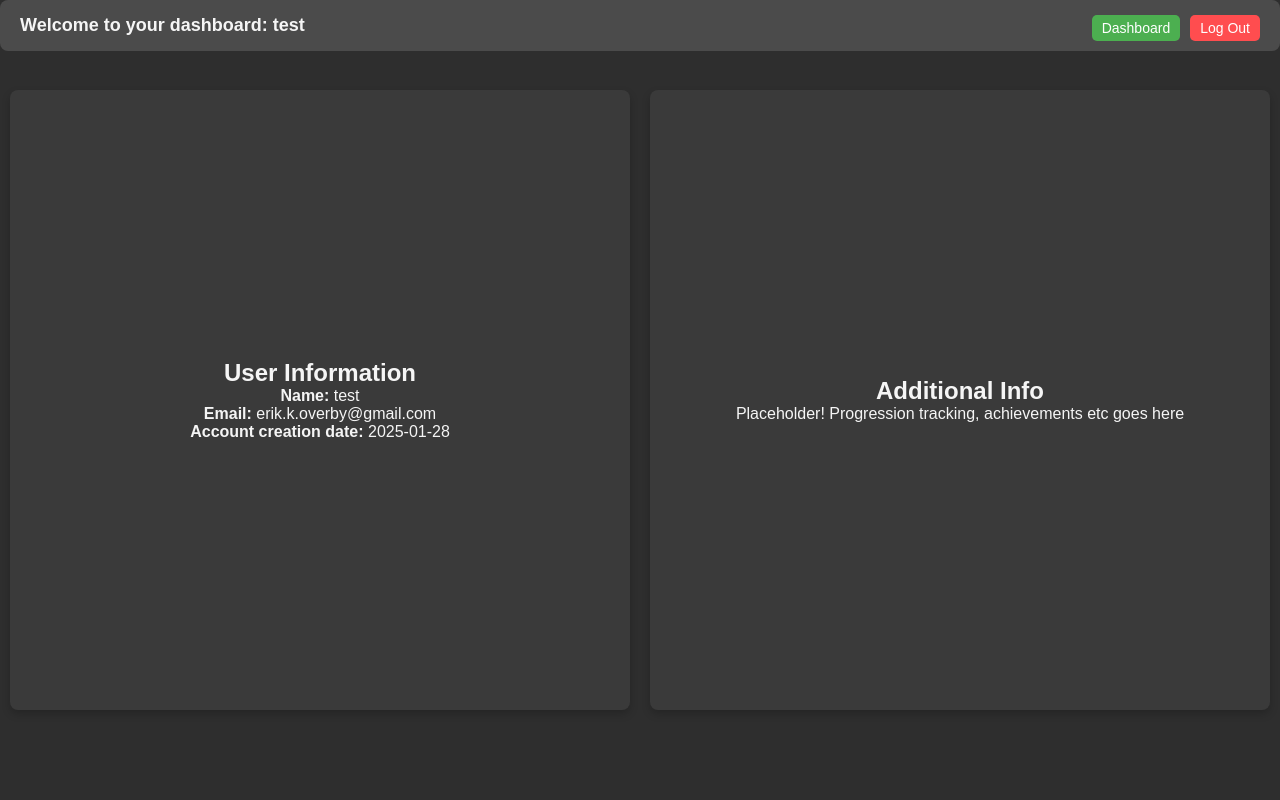
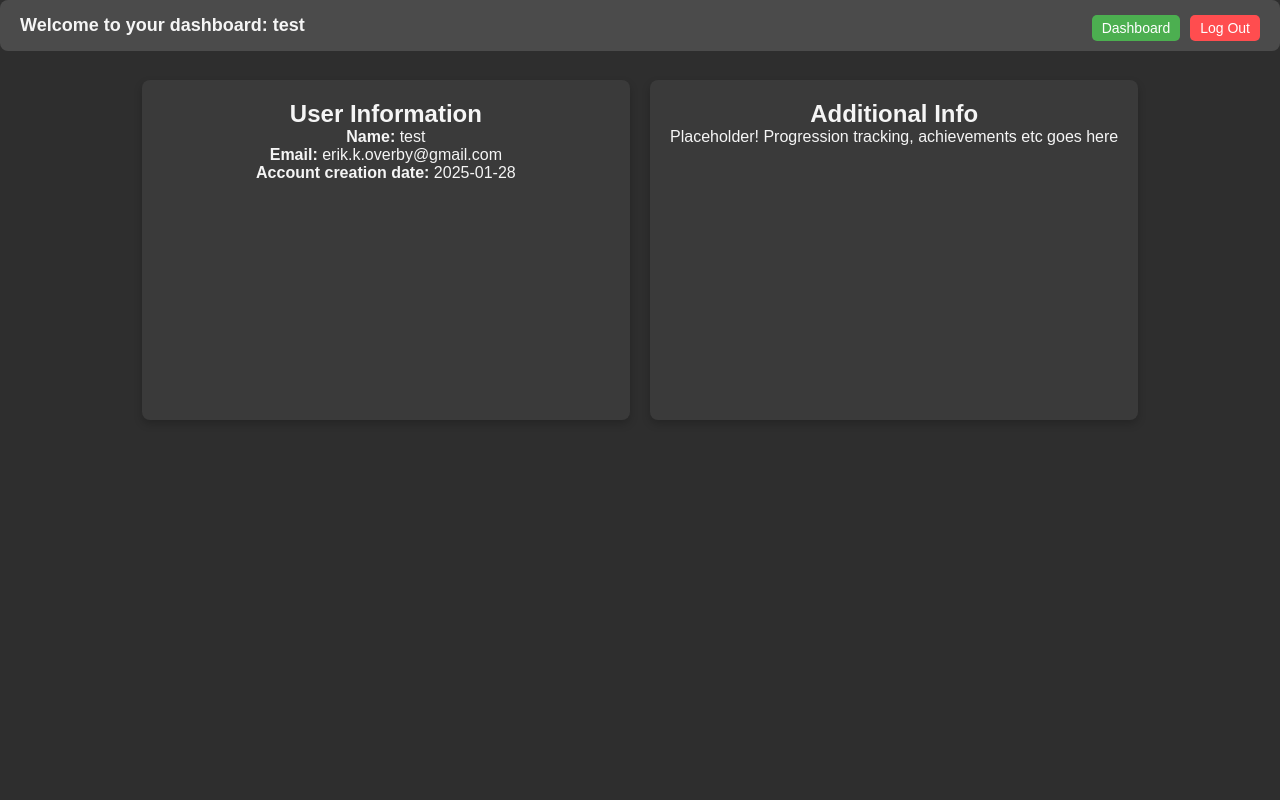
Before and after one commit to Erik0810/Ascend, a Flask app: page /profile in a window 1280 px wide. Run offline with Flask 3, Linux system fonts and the light colour scheme; a user stored in the database is signed in; data comes from the database, SQL or seed files in the repository.

Commit message:
Code cleanup

```diff
--- a/app/__init__.py
+++ b/app/__init__.py
@@ -14,6 +14,8 @@ def create_app():
     app.register_blueprint(loginRoutes_bp)
     from routes.dashboard import bp as dashboard_bp
     app.register_blueprint(dashboard_bp)
+    from routes.profile import bp as profile_bp
+    app.register_blueprint(profile_bp)
 
     #Database init, add separate tables for climbs etc
     conn = sqlite3.connect(DATABASE)
@@ -41,4 +43,5 @@ def create_app():
     """)
     conn.commit()
     conn.close()
+
     return app
--- a/app/routes/dashboard.py
+++ b/app/routes/dashboard.py
@@ -2,6 +2,7 @@ from flask import Blueprint, render_template, request, redirect, url_for, flash,
 import sqlite3
 from __init__ import DATABASE
 from datetime import datetime
+from utils import get_user_id
 
 bp = Blueprint('dashboard', __name__)
 
@@ -34,19 +35,6 @@ def logout():
     session.clear()
     return redirect(url_for('loginSys.login'))
 
-@bp.route('/profile')
-def profile():
-    userID =get_user_id()
-    #Database for fetching user information
-    conn = sqlite3.connect(DATABASE)
-    cursor = conn.cursor()
-    cursor.execute('''
-        SELECT email, creation_date FROM users WHERE id = ?
-    ''', (userID,))
-    user_info = cursor.fetchall()
-    conn.close()
-    return render_template("profile.html", username=session["user"], user_info=user_info)
-
 @bp.route('/submit_climb', methods=['POST'])
 def submit_climb():
     user_id = get_user_id()
@@ -68,7 +56,7 @@ def submit_climb():
 
 @bp.route('/get_data')
 def get_data():
-    #Database for chart
+    #Database request for chart data
     conn = sqlite3.connect(DATABASE)
     cursor = conn.cursor()
     cursor.execute('''
@@ -76,21 +64,13 @@ def get_data():
     ''', (get_user_id(),))
     chart_data = cursor.fetchall()
     conn.close()
+
     grades=[]
     dates=[]
+
     for climb in chart_data:
         grade, date = climb
         grades.append(grade)
         dates.append(date)
+
     return {'grades': grades, 'dates': dates}
-
-def get_user_id():
-
-    user_id = session.get('user_id')
-
-    #Redirect to login if issue is encountered
-    if not user_id:
-        flash("User not found or session expired.", "error")
-        return redirect(url_for('loginSys.home'))
-
-    return int(user_id)
--- a/app/routes/loginSys.py
+++ b/app/routes/loginSys.py
@@ -1,4 +1,4 @@
-from flask import Blueprint, render_template, request, redirect, url_for, flash, session
+from flask import Blueprint, render_template, request, redirect, send_from_directory, url_for, flash, session
 import sqlite3
 from __init__ import DATABASE
 
@@ -7,6 +7,10 @@ bp = Blueprint('loginSys', __name__)
 @bp.route('/')
 def home():
     return render_template('index.html')
+
+@bp.route('/favicon.ico')
+def favicon():
+    return send_from_directory('static', 'favicon.ico', mimetype='image/vnd.microsoft.icon')
 
 #REMOVE LATER
 MOCK_USERS = {
--- /dev/null
+++ b/app/routes/profile.py
@@ -0,0 +1,22 @@
+from flask import Blueprint, render_template, request, redirect, url_for, flash, session
+import sqlite3
+from __init__ import DATABASE
+from datetime import datetime
+from utils import get_user_id
+
+bp = Blueprint('profile', __name__)
+
+@bp.route('/profile')
+def profile():
+    userID = get_user_id()
+
+    #Database query for fetching user information
+    conn = sqlite3.connect(DATABASE)
+    cursor = conn.cursor()
+    cursor.execute('''
+        SELECT email, creation_date FROM users WHERE id = ?
+    ''', (userID,))
+    user_info = cursor.fetchall()
+    conn.close()
+
+    return render_template("profile.html", username=session["user"], user_info=user_info)
--- a/app/static/style.css
+++ b/app/static/style.css
@@ -85,6 +85,23 @@ button.danger:hover {
     box-shadow: 0 4px 8px rgba(0, 0, 0, 0.2);
     max-width: 800px;
     margin: 20px auto;
+    text-align: center;
+}
+
+.dashboard-grid {
+    display: grid;
+    grid-template-columns: 1fr 1fr;
+    grid-template-rows: 1fr 1fr;
+    gap: 20px;
+    padding: 80px 20px 20px; /* Offset for fixed navbar */
+    height: 100vh;
+    box-sizing: border-box;
+}
+.dashboard-item {
+    background-color: #3a3a3a;
+    padding: 20px;
+    border-radius: 8px;
+    box-shadow: 0 4px 8px rgba(0, 0, 0, 0.2);
     text-align: center;
 }
 
--- a/app/templates/index.html
+++ b/app/templates/index.html
@@ -3,6 +3,7 @@
 <head>
     <link href="https://fonts.googleapis.com/css2?family=Inter:wght@400;700&family=Roboto:wght@400;700&display=swap" rel="stylesheet">
     <link rel="stylesheet" href="{{ url_for('static', filename='style.css') }}">
+    <link rel="icon" href="{{ url_for('static', filename='favicon.ico') }}">
     <title>Login</title>
 </head>
 <body>
--- a/app/templates/login.html
+++ b/app/templates/login.html
@@ -3,12 +3,13 @@
 <head>
     <link href="https://fonts.googleapis.com/css2?family=Inter:wght@400;700&family=Roboto:wght@400;700&display=swap" rel="stylesheet">
     <link rel="stylesheet" href="{{ url_for('static', filename='style.css') }}">
+    <link rel="icon" href="{{ url_for('static', filename='favicon.ico') }}">
     <title>Login</title>
 </head>
 <body>
     <div class="login-box">
         <h1>Login</h1>
-         <!-- Flashed Messages -->
+         <!-- Incorrect pw message -->
          {% with messages = get_flashed_messages(with_categories=true) %}
          {% if messages %}
            <ul class="flashed-messages">
@@ -18,7 +19,7 @@
            </ul>
          {% endif %}
        {% endwith %}
-        <!-- Login Form -->
+        <!-- Login form -->
         <form action="/login" method="POST">
             <input type="text" name="username" placeholder="Username" required>
             <input type="password" name="password" placeholder="Password" required>
--- a/app/templates/profile.html
+++ b/app/templates/profile.html
@@ -3,9 +3,11 @@
 <head>
     <link href="https://fonts.googleapis.com/css2?family=Inter:wght@400;700&family=Roboto:wght@400;700&display=swap" rel="stylesheet">
     <link rel="stylesheet" href="{{ url_for('static', filename='style.css') }}">
+    <link rel="icon" href="{{ url_for('static', filename='favicon.ico') }}">
     <title>Login</title>
 </head>
 <body>
+    <!-- Navbar from dashboard, redirects back to dashboard instead of profile-->
     <div class="navbar">
         <div class="profile">Welcome to your dashboard: {{ username }}</div>
         <div class="button-group">
@@ -17,14 +19,15 @@
             </form>
         </div>
     </div>
-    <div class="profile-container">
-        <div class="profile-container-inner">
+    <!-- Container based view for multiple features -->
+    <div class="dashboard-grid">
+        <div class="dashboard-item">
             <h2>User Information</h2>
             <p><strong>Name:</strong> {{ username }}</p>
             <p><strong>Email:</strong> {{ user_info[0][0] }}</p>
             <p><strong>Account creation date:</strong> {{ user_info[0][1] }}</p>
         </div>
-        <div class="profile-container-inner">
+        <div class="dashboard-item">
             <h2>Additional Info</h2>
             <p>Placeholder! Progression tracking, achievements etc goes here</p>
         </div>
--- a/app/templates/register.html
+++ b/app/templates/register.html
@@ -3,10 +3,12 @@
 <head>
     <link href="https://fonts.googleapis.com/css2?family=Inter:wght@400;700&family=Roboto:wght@400;700&display=swap" rel="stylesheet">
     <link rel="stylesheet" href="{{ url_for('static', filename='style.css') }}">
+    <link rel="icon" href="{{ url_for('static', filename='favicon.ico') }}">
     <title>Register</title>
 </head>
 <body>
     <div class="login-box">
+        <!-- Username taken -->
         <h1>Register</h1>
         {% with messages = get_flashed_messages(with_categories=true) %}
          {% if messages %}
--- a/app/templates/registerSuccess.html
+++ b/app/templates/registerSuccess.html
@@ -3,13 +3,14 @@
 <head>
     <link href="https://fonts.googleapis.com/css2?family=Inter:wght@400;700&family=Roboto:wght@400;700&display=swap" rel="stylesheet">
     <link rel="stylesheet" href="{{ url_for('static', filename='style.css') }}">
+    <link rel="icon" href="{{ url_for('static', filename='favicon.ico') }}">
     <title>registerSuccess</title>
 </head>
 <body>
     <div class="login-box">
         <h1>Registered successfully!</h1>
         <!-- fix gif
-        <img src="gifs\isaacDance.gif" alt="Dancing gif" width="300"> -->
+        <img src="gifs\NAME.gif" alt="GIF" width="300"> -->
         <button type="button" class="success" onclick="window.location.href='/login'">Back to login</button>
     </div>
 </body>
--- /dev/null
+++ b/app/utils.py
@@ -0,0 +1,13 @@
+from flask import flash, redirect, session, url_for
+
+#Ensure user is logged in before proceeding with sql queries etc
+def get_user_id():
+
+    user_id = session.get('user_id')
+
+    #Redirect to login if issue is encountered
+    if not user_id:
+        flash("User not found or session expired.", "error")
+        return redirect(url_for('loginSys.home'))
+
+    return int(user_id)
```
Also changed, not shown: app/FixThis.txt (+14 -1 lines), app/templates/dashboard.html (+2 -17 lines), app/static/favicon.ico (added).
